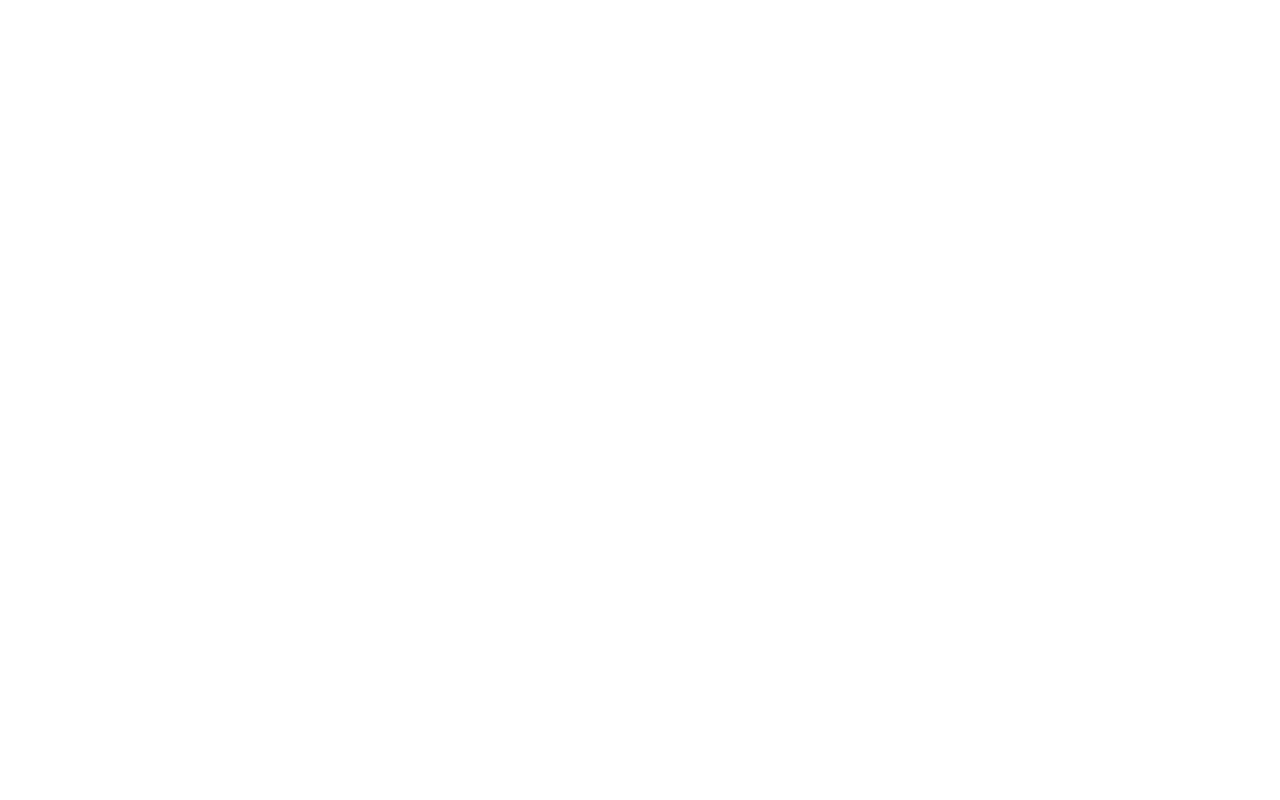
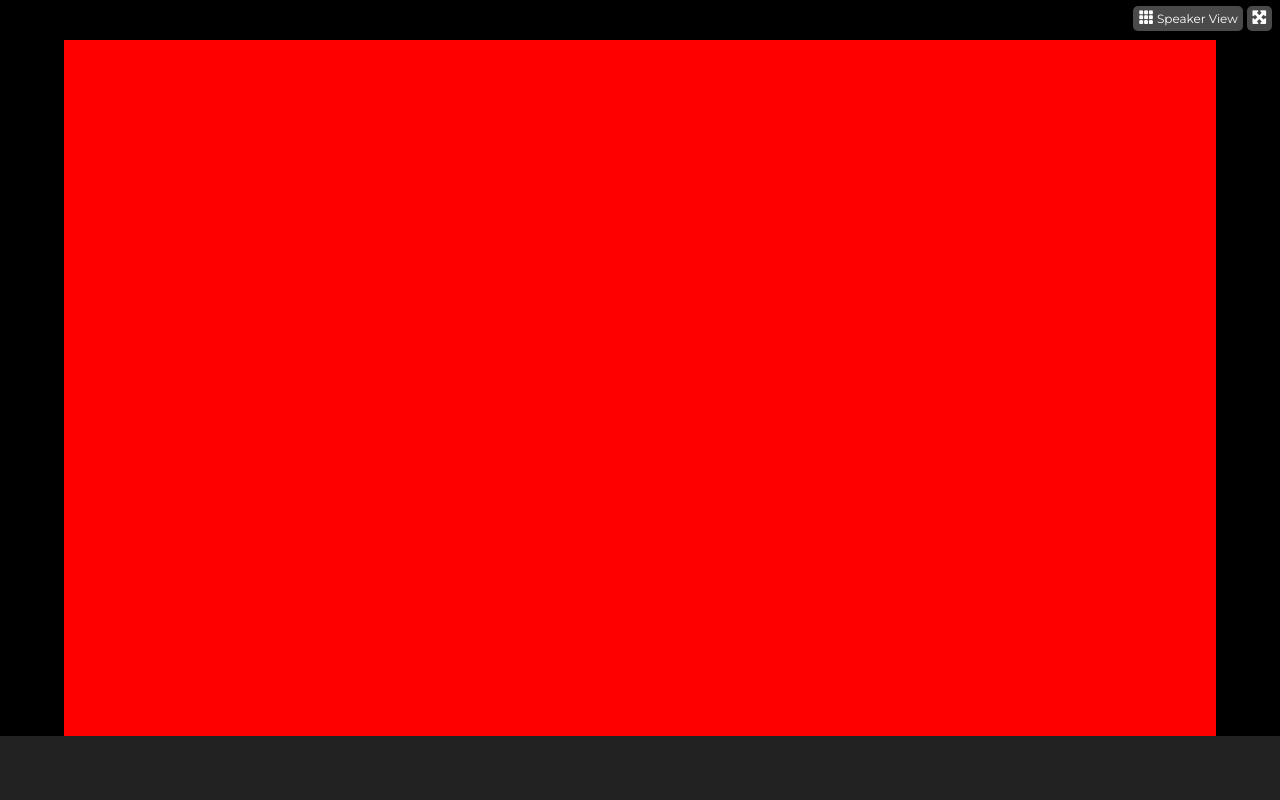
Before and after one commit to StefanoGalandrini/html-css-zoom, a plain HTML site: page index.html in a window 1280 px wide. Drawn offline with nearby package versions, Linux system fonts and the light colour scheme.

Commit message:
top bar completed

```diff
--- a/assets/style.css
+++ b/assets/style.css
@@ -13,22 +13,58 @@
 :root {
     font-family: 'Montserrat', sans-serif;
     font-weight: 400;
+    color: white;
+    --bottom-bar-bkg: rgb(34, 34, 34);
+    --bottom-bar-height: 8vh;
+    --top-bar-height: 5vh;
+    --active-icon-color: rgb(75, 200, 0);
+    --grey-bkg: rgb(74, 74, 74);
+    --image-gap-x: 1rem;
+    --image-gap-y: 2rem;
+    --image-width: calc(100% - var(--image-gap) / 7)
 }
 
 
 
+/* SCREEN SETUP */
 
-/*PROPRIETÀ COMUNI */
+body {
+    background-color: black;
+}
+
+.top-bar {
+    height: var(--top-bar-height);
+    padding: 0.5rem 0.5rem;
+    display: flex;
+    justify-content: flex-end;
+}
+
+.image-container {
+    height: calc(100vh - var(--top-bar-height) - var(--bottom-bar-height));
+    width: 90vw;
+    margin-inline: auto;
+    overflow-y: scroll;
+    background-color: red;
+}
+
+.bottom-bar {
+    height: var(--bottom-bar-height);
+    background-color: var(--bottom-bar-bkg);
+}
 
 
+/* IMAGES SECTION */
 
+.view > span {
+    background-color: var(--grey-bkg);
+    padding: 0.3rem 0.3rem;
+    font-size: .75em;
+    border-radius: 5px;
+}
 
-/* HEADER */
-
-
-
-
-/* MAIN */
+.view i {
+    font-size: 1.3em;
+}
 
 
 
--- a/index.html
+++ b/index.html
@@ -6,11 +6,25 @@
     <meta name="viewport" content="width=device-width, initial-scale=1.0">
     <title>CSS ZOOM</title>
     <link rel="stylesheet" href="https://cdnjs.cloudflare.com/ajax/libs/font-awesome/6.3.0/css/all.min.css" integrity="sha512-SzlrxWUlpfuzQ+pcUCosxcglQRNAq/DZjVsC0lE40xsADsfeQoEypE+enwcOiGjk/bSuGGKHEyjSoQ1zVisanQ==" crossorigin="anonymous" referrerpolicy="no-referrer">
+    <link rel="stylesheet" href="https://cdn.jsdelivr.net/npm/bootstrap-icons@1.10.3/font/bootstrap-icons.css">
     <link rel="stylesheet" href="assets/style.css">
 </head>
 <body>
+    <div class="top-bar">
+        <div class="view">
+            <span><i class="bi bi-grid-3x3-gap-fill"></i> Speaker View</span>
+            <span><i class="fa-solid fa-maximize"></i></span>
+        </div>
+    </div>
+
+    <div class="image-container">
 
 
+    </div>
+
+    <div class="bottom-bar">
+
+    </div>
 
 
 </body>
```
